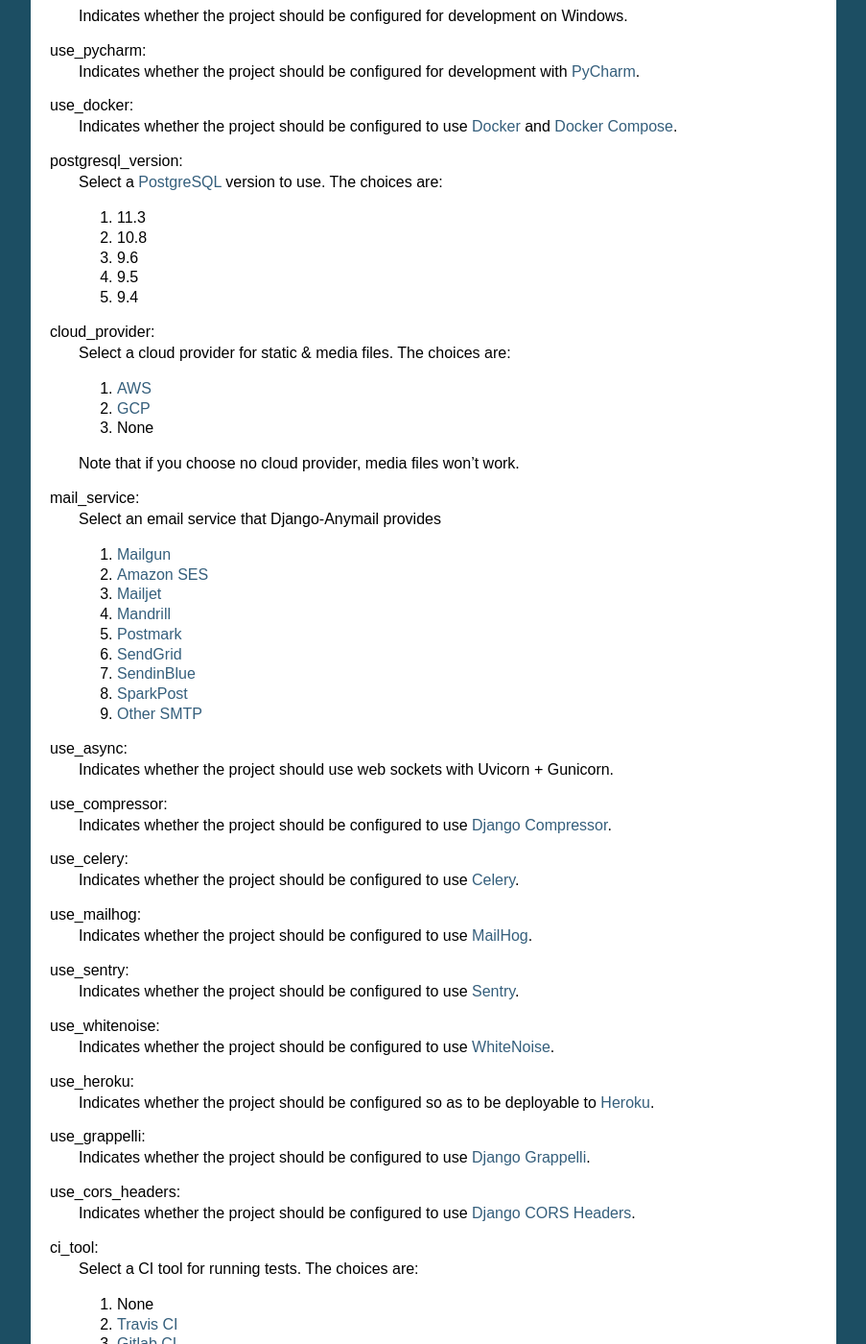
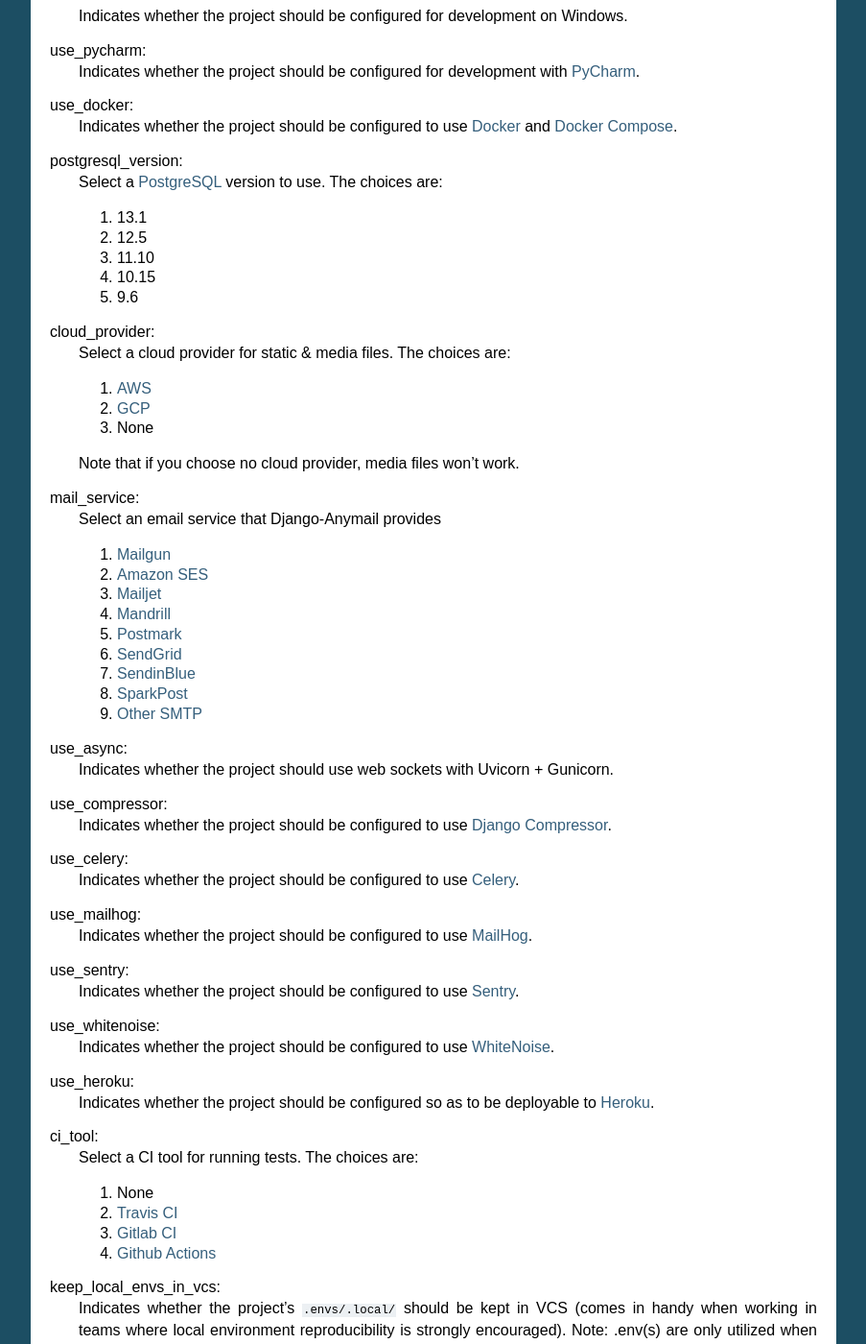
Before and after one commit to mazdakb/django-naqsh, a Sphinx documentation site: the page built from docs/project-generation-options.rst, in a window 1280 px wide and 1400 px high, scrolled down 794 px. Shown: the whole window at 96% size, without its empty margins (198-1101 px from the left). Built offline with Sphinx 7.4.7, drawn with Linux system fonts in a browser that asks for light colours; pages that are not in the unit, such as notebooks, are missing from menus.

Commit message:
Add github actions docs ref

```diff
--- a/docs/project-generation-options.rst
+++ b/docs/project-generation-options.rst
@@ -49,11 +49,11 @@
 postgresql_version:
     Select a PostgreSQL_ version to use. The choices are:
 
-    1. 11.3
-    2. 10.8
-    3. 9.6
-    4. 9.5
-    5. 9.4
+    1. 13.1
+    2. 12.5
+    3. 11.10
+    4. 10.15
+    5. 9.6
 
 cloud_provider:
     Select a cloud provider for static & media files. The choices are:
@@ -99,18 +99,13 @@
     Indicates whether the project should be configured so as to be deployable
     to Heroku_.
 
-use_grappelli:
-    Indicates whether the project should be configured to use `Django Grappelli`_.
-
-use_cors_headers:
-    Indicates whether the project should be configured to use `Django CORS Headers`_.
-
 ci_tool:
     Select a CI tool for running tests. The choices are:
 
     1. None
     2. `Travis CI`_
     3. `Gitlab CI`_
+    4. `Github Actions`_
 
 keep_local_envs_in_vcs:
     Indicates whether the project's ``.envs/.local/`` should be kept in VCS
@@ -164,10 +159,8 @@
 
 .. _Heroku: https://github.com/heroku/heroku-buildpack-python
 
-.. _Django Grappelli: http://grappelliproject.com/
-
-.. _Django CORS Headers: https://github.com/ottoyiu/django-cors-headers
-
 .. _Travis CI: https://travis-ci.org/
 
 .. _GitLab CI: https://docs.gitlab.com/ee/ci/
+
+.. _Github Actions: https://docs.github.com/en/actions
```
